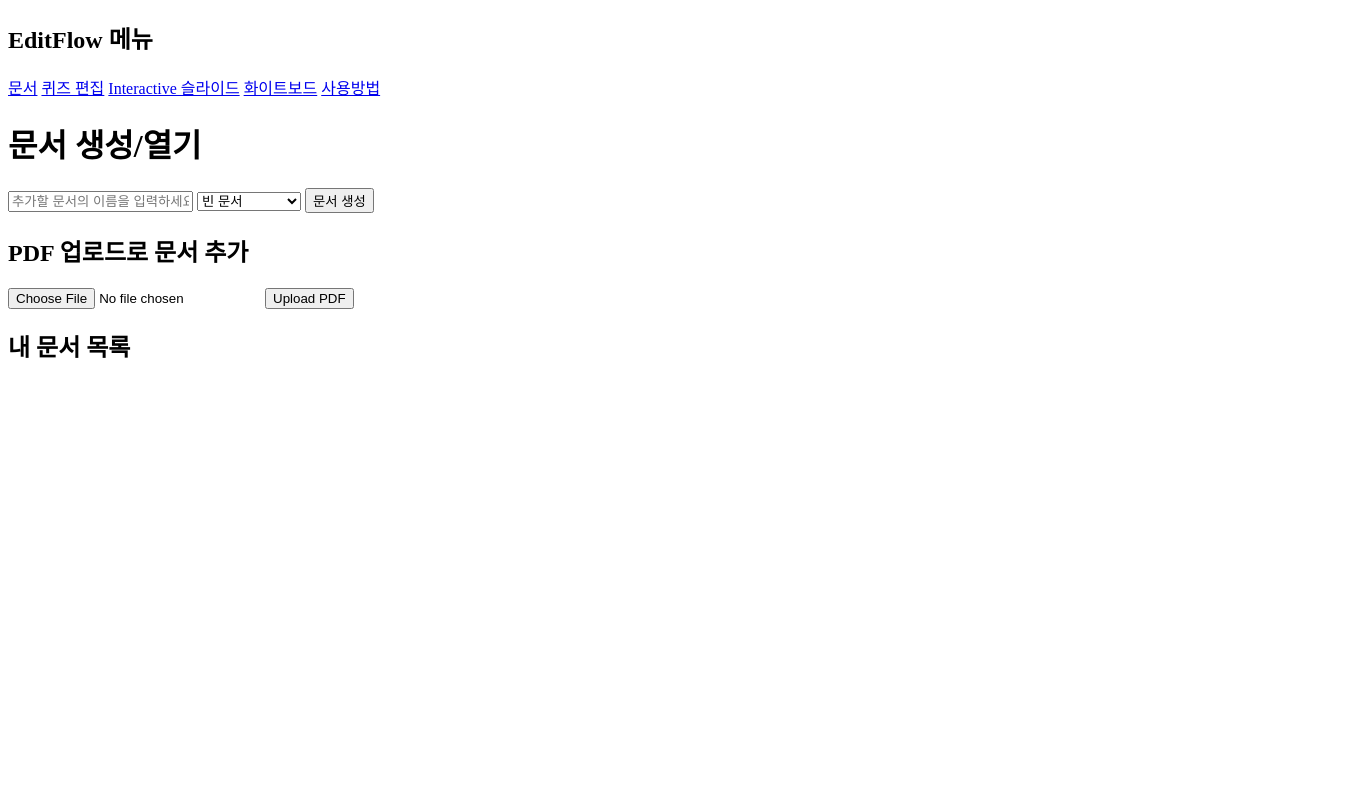
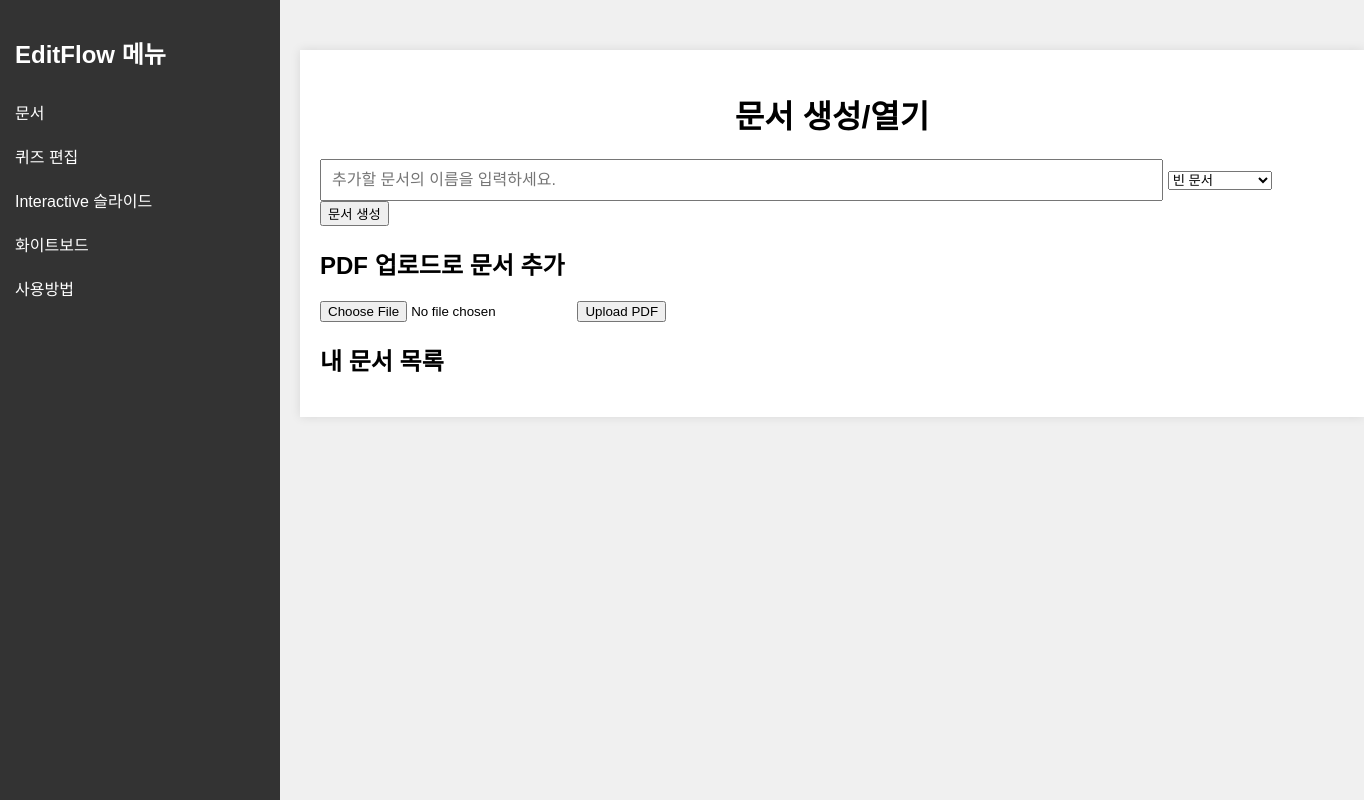
Before and after one commit to JYServices/editflow, a website: page public/index.html in a window 1280 px wide. Both pictures are taken after a click on the link "문서". Shown: the whole page, 1364 px wide, since content can reach past the window. Drawn offline with Linux system fonts and the light colour scheme; a web font is replaced by a local one.

Commit message:
Update index.html - css update

```diff
--- a/public/index.html
+++ b/public/index.html
@@ -5,7 +5,100 @@
     <meta name="viewport" content="width=device-width, initial-scale=1.0">
     <title>EditFlow - AI문서 편집</title>
     <style>
-        /* Your CSS remains unchanged */
+        @font-face {
+            font-family: 'Freesentation-6SemiBold';
+            src: url('https://fastly.jsdelivr.net/gh/projectnoonnu/2404@1.0/Freesentation-6SemiBold.woff2') format('woff2');
+            font-weight: 600;
+            font-style: normal;
+        }
+        body {
+            /* font-family: Arial, sans-serif; (구버전 Arial Sans-serif 폰트 패밀리*/
+            font-family: 'Freesentation-6SemiBold', sans-serif;
+            margin: 0;
+            padding: 0;
+            background-color: #f0f0f0;
+        }
+
+        .container {
+            width: 80%;
+            right: 0;
+            margin: auto;
+            margin-top: 50px;
+            background-color: #fff;
+            padding: 20px;
+            box-shadow: 0px 0px 10px rgba(0, 0, 0, 0.1);
+            margin-left: 300px; /* drawer의 너비만큼 왼쪽 마진 추가 */
+        }
+
+        .drawer {
+            position: fixed;
+            left: 0;
+            top: 0;
+            height: 100%;
+            width: 250px;
+            background-color: #333;
+            color: white;
+            padding: 15px;
+        }
+
+        .drawer a {
+            color: white;
+            display: block;
+            padding: 10px 0;
+            text-decoration: none;
+        }
+
+        .drawer a:hover {
+            background-color: #444;
+        }
+
+        h1 {
+            text-align: center;
+        }
+        #documentSection, #formSection, #slideSection {
+            display: none;
+        }
+
+        #formTypeSelector {
+            display: flex;
+            justify-content: space-between;
+            margin-bottom: 20px;
+        }
+
+        #formTypeSelector button {
+            padding: 10px 20px;
+            font-size: 16px;
+            background-color: #4CAF50;
+            color: white;
+            border: none;
+            cursor: pointer;
+        }
+
+        #docForm input {
+            width: 80%;
+            padding: 10px;
+            font-size: 16px;
+        }
+        #formForm input{
+            width: 80%;
+            padding: 10px;
+            font-size: 16px;
+        }
+
+        #docForm button:hover, #formTypeSelector button:hover {
+            background-color: #45a049;
+        }
+
+        #docList li, #formList li {
+            background-color: #f9f9f9;
+            margin: 10px 0;
+            padding: 15px;
+            border: 1px solid #ccc;
+            display: flex;
+            justify-content: space-between;
+            align-items: center;
+        }
+
     </style>
 </head>
 <body>
```
